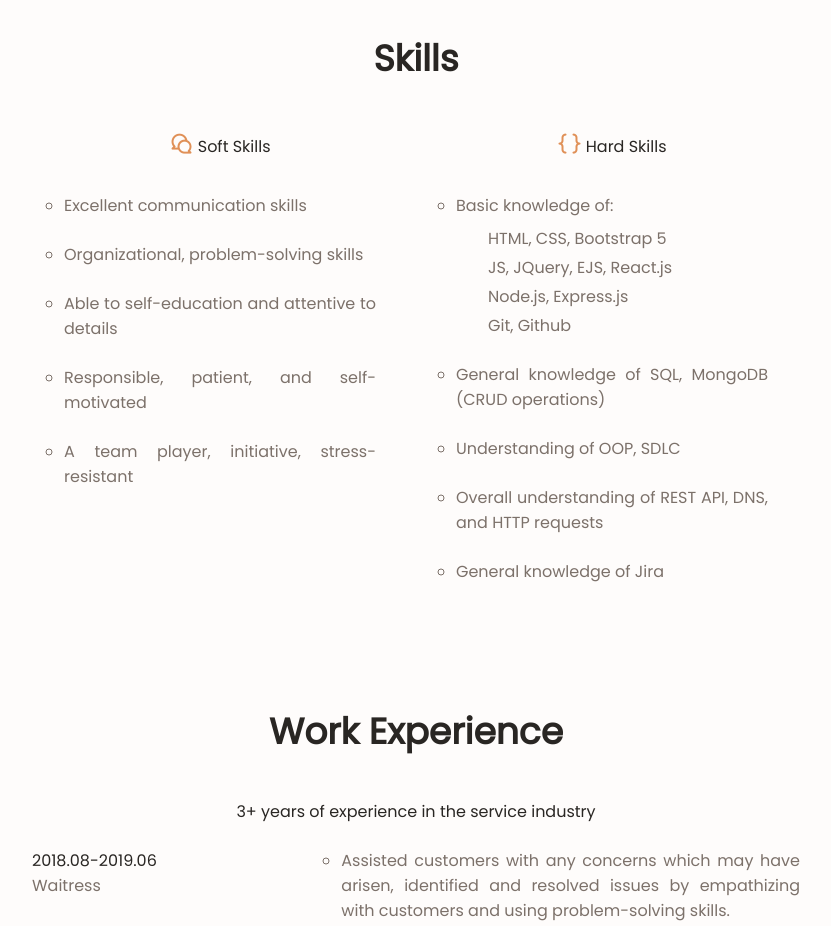
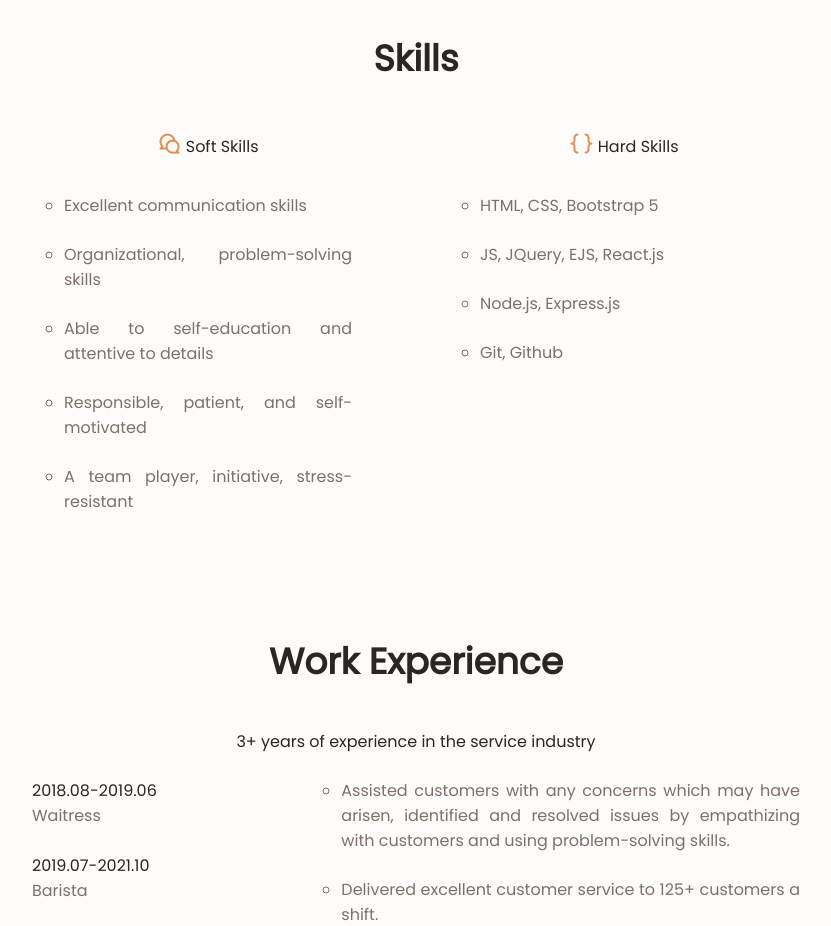
Before and after one commit to gksuft/resume, a plain HTML site: page index.html in a window 1280 px wide. Shown: the part 1020-1946 px from the top of the page, without its empty margins (224-1055 px from the left). Drawn offline with nearby package versions, Linux system fonts and the light colour scheme.

Commit message:
list correction

```diff
--- a/index.html
+++ b/index.html
@@ -161,34 +161,17 @@
                             <i class="uil uil-brackets-curly skills__icon"></i> Hard Skills
                         </div>
                         <ul class="skills__list">
-                            <li >
-                                Basic knowledge of:
-                                <ul class="skills__sub-list">
-                                    <li>
-                                        HTML, CSS, Bootstrap 5
-                                    </li>
-                                    <li>
-                                        JS, JQuery, EJS, React.js
-                                    </li>
-                                    <li>
-                                        Node.js, Express.js
-                                    </li>
-                                    <li>
-                                        Git, Github
-                                    </li>
-                                </ul>
+                            <li>
+                                HTML, CSS, Bootstrap 5
                             </li>
                             <li>
-                                General knowledge of SQL, MongoDB (CRUD operations)
+                                JS, JQuery, EJS, React.js
                             </li>
                             <li>
-                                Understanding of OOP, SDLC
+                                Node.js, Express.js
                             </li>
                             <li>
-                                Overall understanding of REST API, DNS, and HTTP requests
-                            </li>
-                            <li>
-                                General knowledge of Jira
+                                Git, Github
                             </li>
                         </ul>
                     </div>
--- a/style.css
+++ b/style.css
@@ -320,7 +320,7 @@ section {
 /* ===================SKILLS========================== */
 .skills__info {
   grid-template-columns: 1fr 1fr;
-  column-gap: var(--mb-5);
+  column-gap: 8rem;
   text-align: center;
   margin-left: var(--mb-2);
   margin-right: var(--mb-2);
@@ -344,16 +344,6 @@ section {
 
 .skills__list li {
   margin-bottom: var(--mb-1-5);
-  text-align: justify;
-}
-
-.skills__sub-list {
-  margin-left: var(--mb-2);
-  margin-top: var(--mb-0-5);
-}
-
-.skills__sub-list li {
-  margin-bottom: var(--mb-0-25);
   text-align: justify;
 }
 
```
